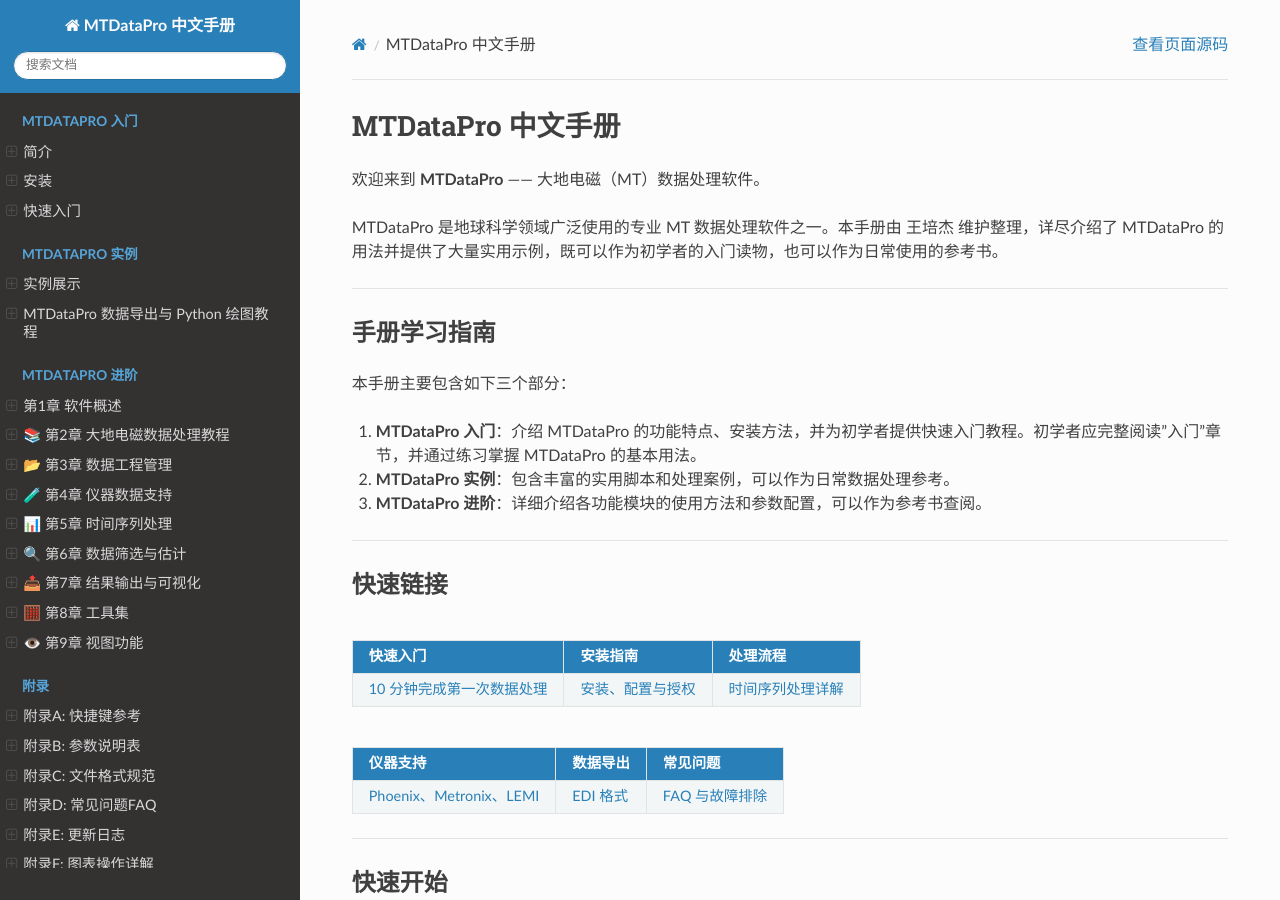
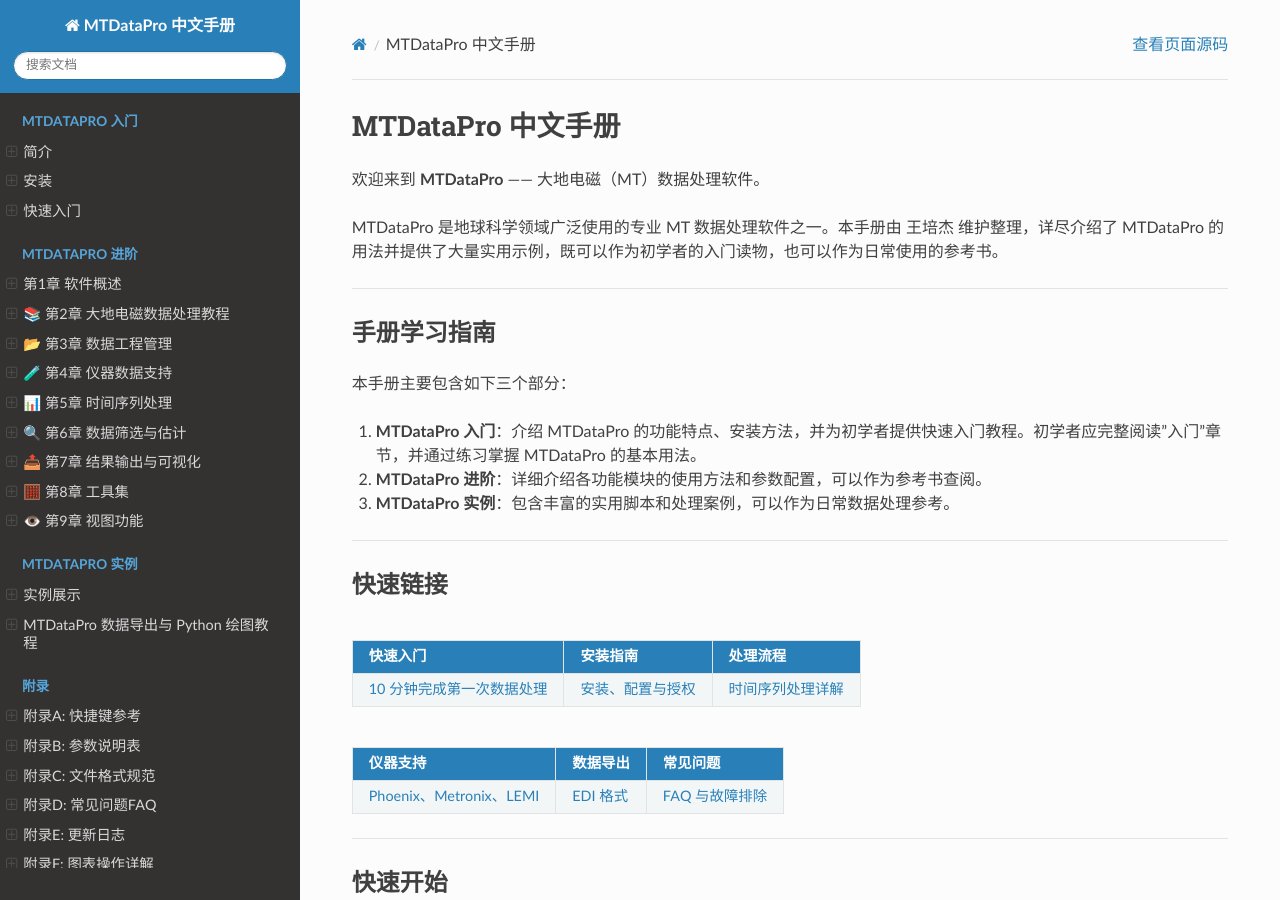
Before and after one commit to EMWPJ/MTDataPro-docs, a Sphinx documentation site: the page built from source/index.md, in a window 1280 px wide and 900 px high. Built offline with Sphinx 7.4.7 and the Read the Docs theme 3.1.0, drawn with Linux system fonts in a browser that asks for light colours.

Commit message:
fix: 调整目录顺序 - 实例移至进阶之后

````diff
--- a/source/index.md
+++ b/source/index.md
@@ -12,9 +12,9 @@
 
 1. **MTDataPro 入门**：介绍 MTDataPro 的功能特点、安装方法，并为初学者提供快速入门教程。初学者应完整阅读"入门"章节，并通过练习掌握 MTDataPro 的基本用法。
 
-2. **MTDataPro 实例**：包含丰富的实用脚本和处理案例，可以作为日常数据处理参考。
+2. **MTDataPro 进阶**：详细介绍各功能模块的使用方法和参数配置，可以作为参考书查阅。
 
-3. **MTDataPro 进阶**：详细介绍各功能模块的使用方法和参数配置，可以作为参考书查阅。
+3. **MTDataPro 实例**：包含丰富的实用脚本和处理案例，可以作为日常数据处理参考。
 
 ---
 
@@ -83,15 +83,6 @@
 
 ```{toctree}
 :hidden:
-:caption: MTDataPro 实例
-:maxdepth: 2
-
-gallery/index
-tutorial/plotting
-```
-
-```{toctree}
-:hidden:
 :caption: MTDataPro 进阶
 :maxdepth: 2
 
@@ -104,6 +95,15 @@
 chapters/chapter7
 chapters/chapter8
 chapters/chapter9
+```
+
+```{toctree}
+:hidden:
+:caption: MTDataPro 实例
+:maxdepth: 2
+
+gallery/index
+tutorial/plotting
 ```
 
 ```{toctree}
````
